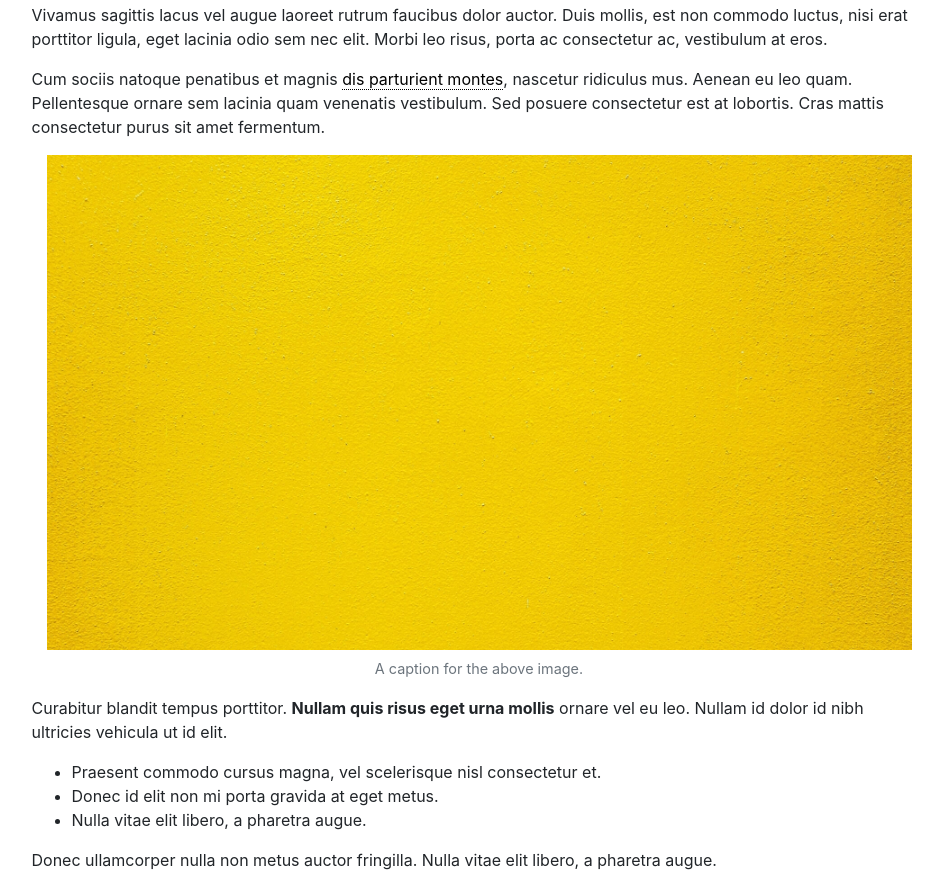
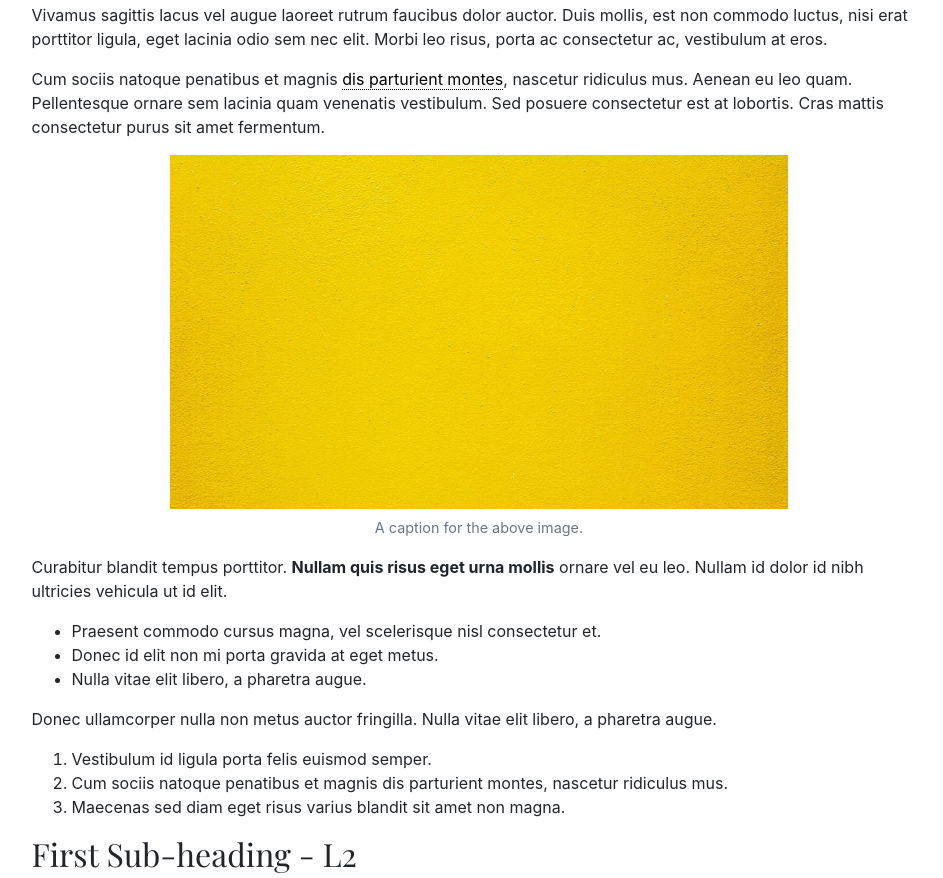
Before and after one commit to blueraaga/blueraaga.github.io, a plain HTML site: page blog/blog-post.html in a window 1280 px wide. Shown: the part 1560-2438 px from the top of the page, without its empty margins (161-1104 px from the left). Drawn offline with nearby package versions, Linux system fonts and the light colour scheme; no server answers.

Commit message:
add support for image in blog

```diff
--- a/blog/blog-post.html
+++ b/blog/blog-post.html
@@ -95,8 +95,8 @@
             <p>Vivamus sagittis lacus vel augue laoreet rutrum faucibus dolor auctor. Duis mollis, est non commodo luctus, nisi erat porttitor ligula, eget lacinia odio sem nec elit. Morbi leo risus, porta ac consectetur ac, vestibulum at eros.</p>
             <p>Cum sociis natoque penatibus et magnis <a href="#">dis parturient montes</a>, nascetur ridiculus mus. Aenean eu leo quam. Pellentesque ornare sem lacinia quam venenatis vestibulum. Sed posuere consectetur est at lobortis. Cras mattis consectetur purus sit amet fermentum.</p>
 
-            <figure class="figure">
-              <img src="/static/image/c23.jpg" class="figure-img img-fluid rounded col-lg-12" alt="...">
+            <figure class="figure d-flex flex-column justify-content-center col-lg-12">
+              <img src="/static/image/c23.jpg" class="figure-img img-fluid rounded col-lg-9 mx-auto" alt="...">
               <figcaption class="figure-caption text-center">A caption for the above image.</figcaption>
             </figure>
 
```
